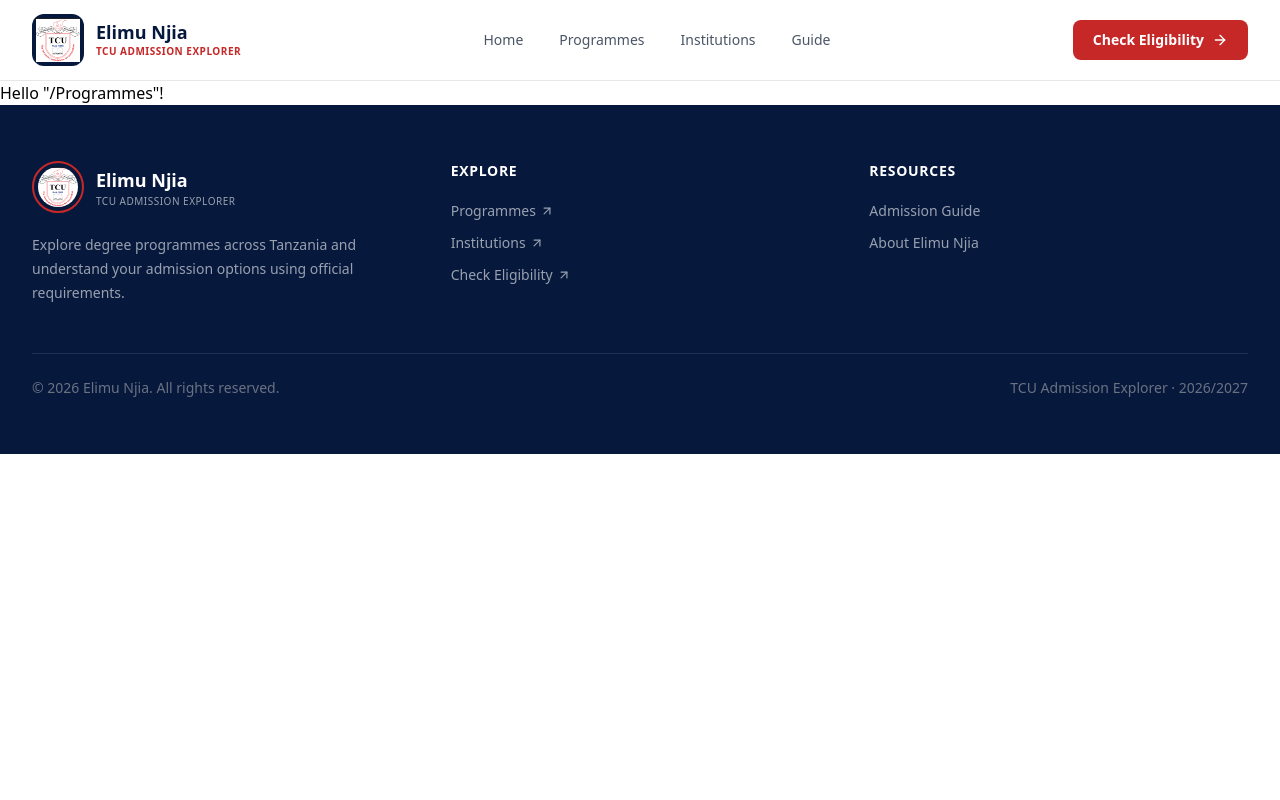
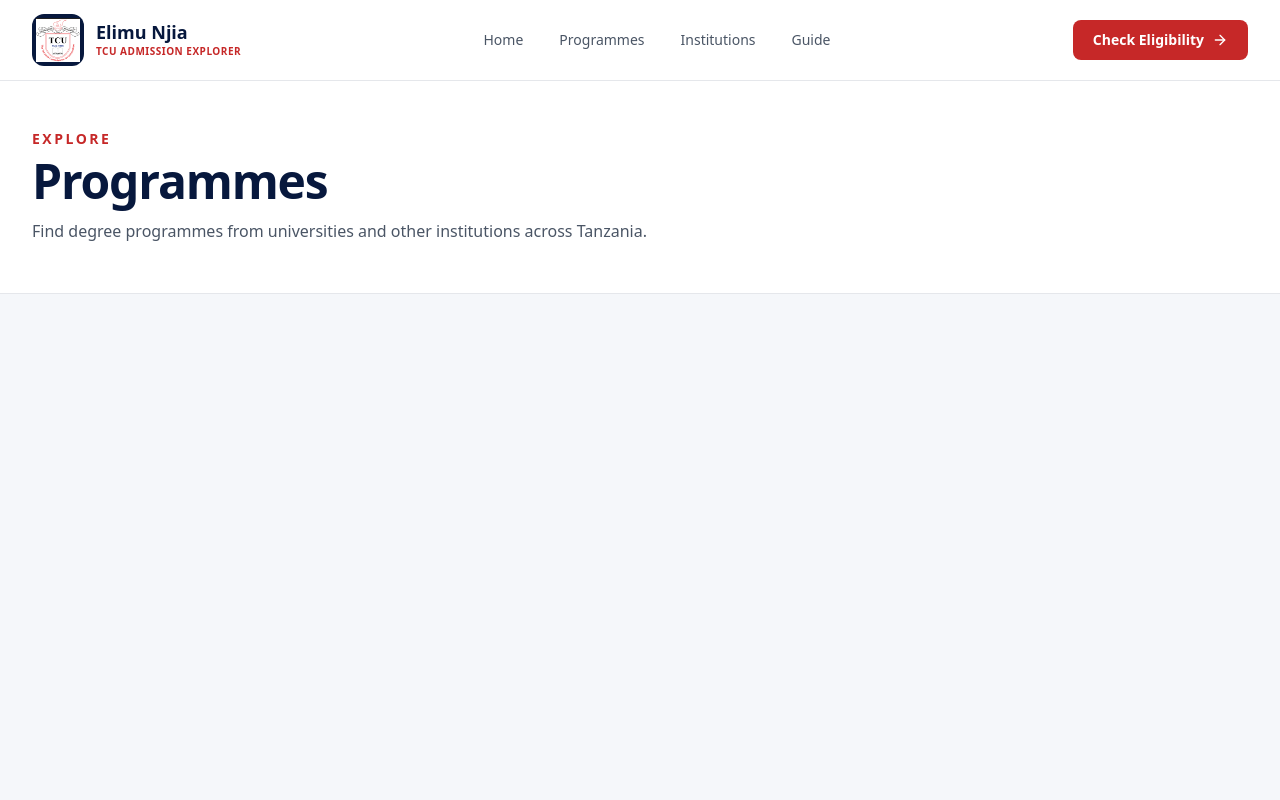
Before and after one commit to Medeysa/elimu_njia, a React (Vite) app: page /Programmes in a window 1280 px wide. Shown: the top 800 px of the page. Built offline with nearby package versions, Linux system fonts and the light colour scheme.

Commit message:
refactor: update Footer component imports and restructure Programmes route

```diff
--- a/src/components/Footer.tsx
+++ b/src/components/Footer.tsx
@@ -1,4 +1,4 @@
-import { GraduationCap, ArrowUpRight } from "lucide-react"
+import {  ArrowUpRight } from "lucide-react"
 import { Link } from "@tanstack/react-router"
 import logo from "../assets/tculogo.png"
 
--- a/src/routes/Programmes.tsx
+++ b/src/routes/Programmes.tsx
@@ -1,9 +1,36 @@
-import { createFileRoute } from '@tanstack/react-router'
+import { createFileRoute } from "@tanstack/react-router"
 
-export const Route = createFileRoute('/Programmes')({
-  component: RouteComponent,
+export const Route = createFileRoute("/Programmes")({
+  component: ProgrammesPage,
 })
 
-function RouteComponent() {
-  return <div>Hello "/Programmes"!</div>
+function ProgrammesPage() {
+  return (
+    <main className="min-h-screen bg-[#F5F7FA]">
+
+      {/* Page header */}
+      <section className="bg-white border-b border-gray-200">
+        <div className="mx-auto max-w-7xl px-4 py-10 sm:px-6 sm:py-12 lg:px-8">
+
+          {/* Small label */}
+          <p className="text-xs font-semibold uppercase tracking-[0.18em] text-[#C62828] sm:text-sm">
+            Explore
+          </p>
+
+          {/* Main heading */}
+          <h1 className="mt-2 text-3xl font-bold tracking-tight text-[#07183D] sm:text-4xl lg:text-5xl">
+            Programmes
+          </h1>
+
+          {/* Description */}
+          <p className="mt-3 max-w-2xl text-sm leading-6 text-gray-600 sm:text-base sm:leading-7">
+            Find degree programmes from universities and other institutions
+            across Tanzania.
+          </p>
+
+        </div>
+      </section>
+
+    </main>
+  )
 }
```
